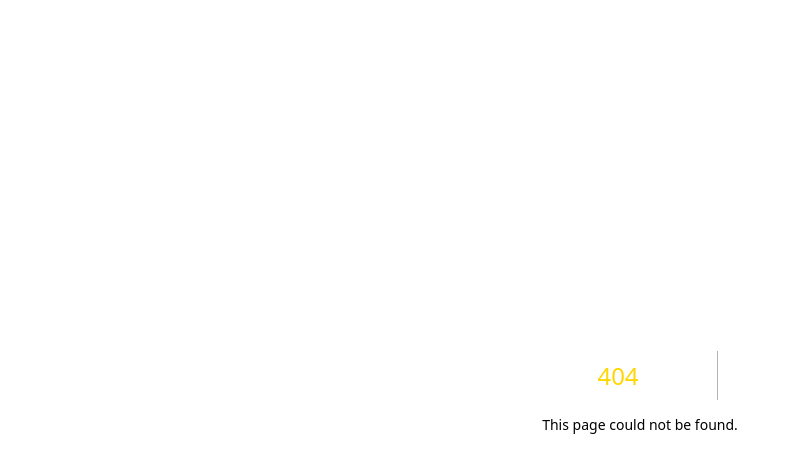
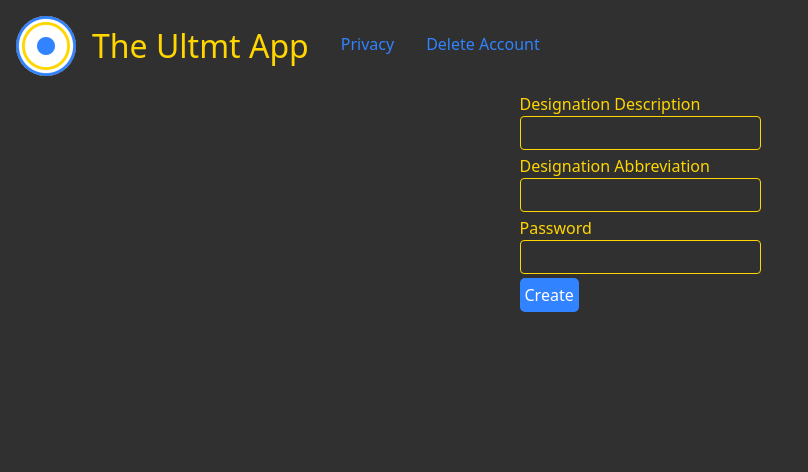
Before and after one commit to CeluchNB/ultmt-site, a Next.js app: page /admin/create-designation in a window 1280 px wide. Before the commit this address had no page. Shown: the top 472 px of the page, without its empty margins (0-808 px from the left). Built offline with nearby package versions, Linux system fonts and the light colour scheme.

Commit message:
feat(designation): added create designation admin page

```diff
--- /dev/null
+++ b/pages/admin/create-designation.tsx
@@ -0,0 +1,72 @@
+import Navigation from '@/app/navigation'
+import { useState } from 'react'
+
+export default function CreateDesignation() {
+    const [status, setStatus] = useState('')
+
+    const handleSubmit = async (event: any) => {
+        setStatus('')
+        event.preventDefault()
+
+        const data = {
+            description: event.target.description.value,
+            abbreviation: event.target.abbreviation.value,
+            password: event.target.password.value,
+        }
+
+        const options = {
+            method: 'POST',
+            headers: {
+                'Content-Type': 'application/json',
+            },
+            body: JSON.stringify(data),
+        }
+
+        try {
+            const response = await fetch('/api/create-designation', options)
+            const body = await response.json()
+            setStatus(
+                `Designation: Desc - ${body.designation.description}, Abbr - ${body.designation.abbreviation}`,
+            )
+        } catch (e) {
+            setStatus(`Error: ${e}`)
+        }
+
+        event.target.description.value = ''
+        event.target.abbreviation.value = ''
+        event.target.password.value = ''
+    }
+
+    return (
+        <div>
+            <Navigation />
+            <div style={{ display: 'flex', alignItems: 'center' }}>
+                <form onSubmit={handleSubmit}>
+                    <label htmlFor="description">Designation Description</label>
+                    <input type="text" id="description" name="description" />
+
+                    <label htmlFor="abbreviation">
+                        Designation Abbreviation
+                    </label>
+                    <input type="text" id="abbreviation" name="abbreviation" />
+
+                    <label htmlFor="password">Password</label>
+                    <input id="password" name="password" type="password" />
+
+                    <button
+                        style={{
+                            backgroundColor: '#3183ff',
+                            color: 'white',
+                            borderRadius: 5,
+                            padding: 5,
+                            justifySelf: 'center',
+                        }}
+                    >
+                        Create
+                    </button>
+                    <p>{status}</p>
+                </form>
+            </div>
+        </div>
+    )
+}
--- /dev/null
+++ b/pages/api/create-designation.ts
@@ -0,0 +1,31 @@
+import { login } from '@/utils/network'
+
+export default async function handler(req: any, res: any) {
+    try {
+        console.log('in', req.body)
+        const apiUrl = process.env.API_URL
+        const apiKey = process.env.API_KEY ?? ''
+
+        const { description, abbreviation, password } = req.body
+
+        const token = await login({ email: 'noah.celuch@gmail.com', password })
+
+        const response = await fetch(`${apiUrl}/api/v1/team-designation`, {
+            method: 'POST',
+            body: JSON.stringify({
+                designationData: { description, abbreviation },
+            }),
+            headers: {
+                'X-API-Key': apiKey,
+                Authorization: `Bearer ${token}`,
+                'Content-Type': 'application/json',
+            },
+        })
+
+        const body = await response.json()
+
+        res.status(201).json({ designation: body.designation })
+    } catch (e) {
+        res.status(400).json(e)
+    }
+}
--- a/src/app/navigation.tsx
+++ b/src/app/navigation.tsx
@@ -5,7 +5,7 @@ export default function Navigation() {
         <nav className="p-4 flex flex-col sm:flex-row text-center">
             <Link href="/" className="flex">
                 <img
-                    src="./ultmt-icon.png"
+                    src="/ultmt-icon.png"
                     alt="Ultimate App Icon"
                     width={60}
                     height={60}
```
Also changed, not shown: pages/admin/verify-request.tsx (renamed from pages/verify-request.tsx), 1 other file (tests, documents, lock files or other folders).
